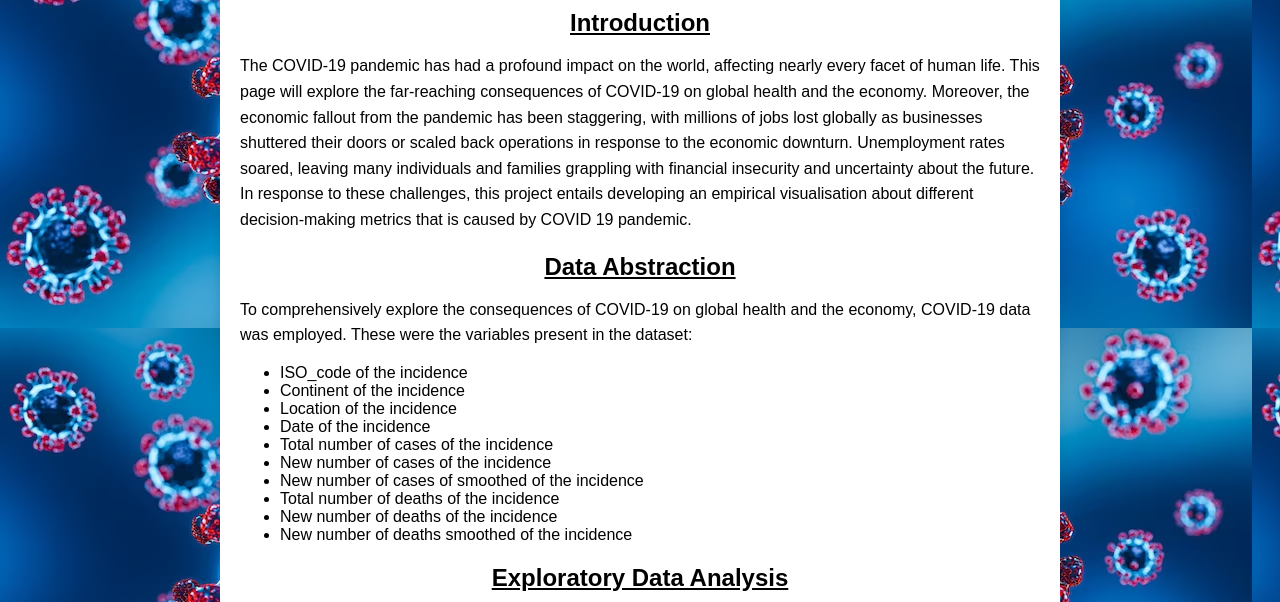
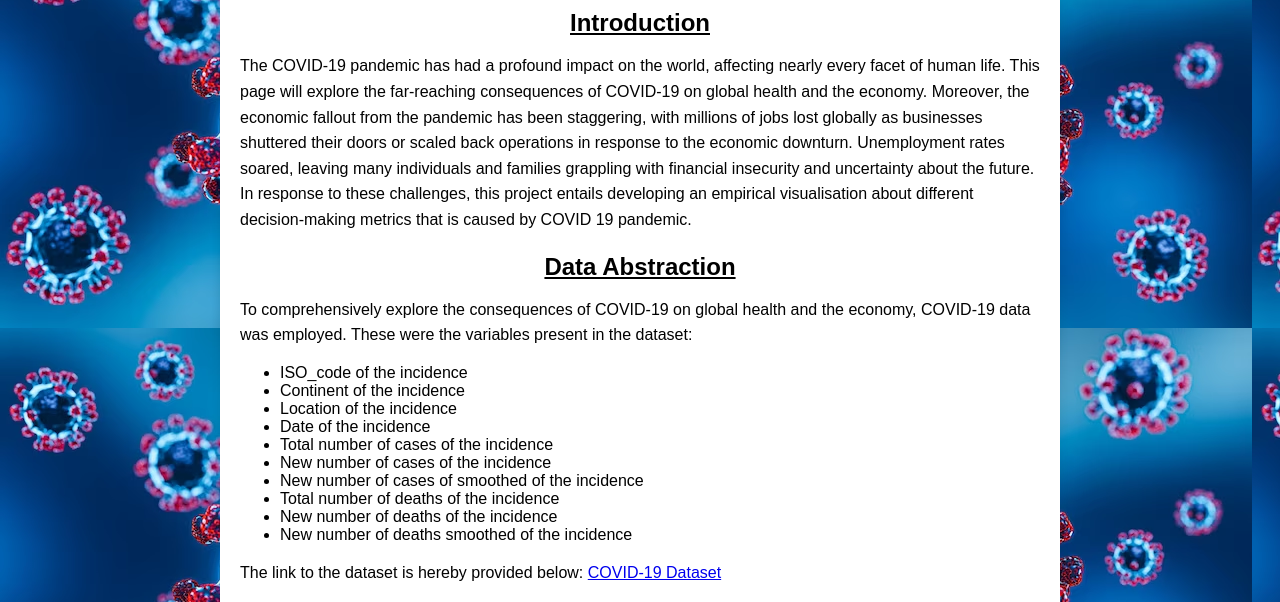
Before and after one commit to project-cov/Analysiss, a plain HTML site: page index.html in a window 1280 px wide. Shown: the part 119-721 px from the top of the page. Drawn offline with Linux system fonts and the light colour scheme.

Commit message:
Add files via upload

```diff
--- a/index.html
+++ b/index.html
@@ -97,6 +97,7 @@
             <li>New number of deaths of the incidence</li>
             <li>New number of deaths smoothed of the incidence </li>
         </ul>
+        <p>The link to the dataset is hereby provided below: <a href="https://www.kaggle.com/datasets/georgesaavedra/covid19-dataset">COVID-19 Dataset</a></p>
 
 
         <h2 class="underlined-title3">Exploratory Data Analysis</h2>
```
